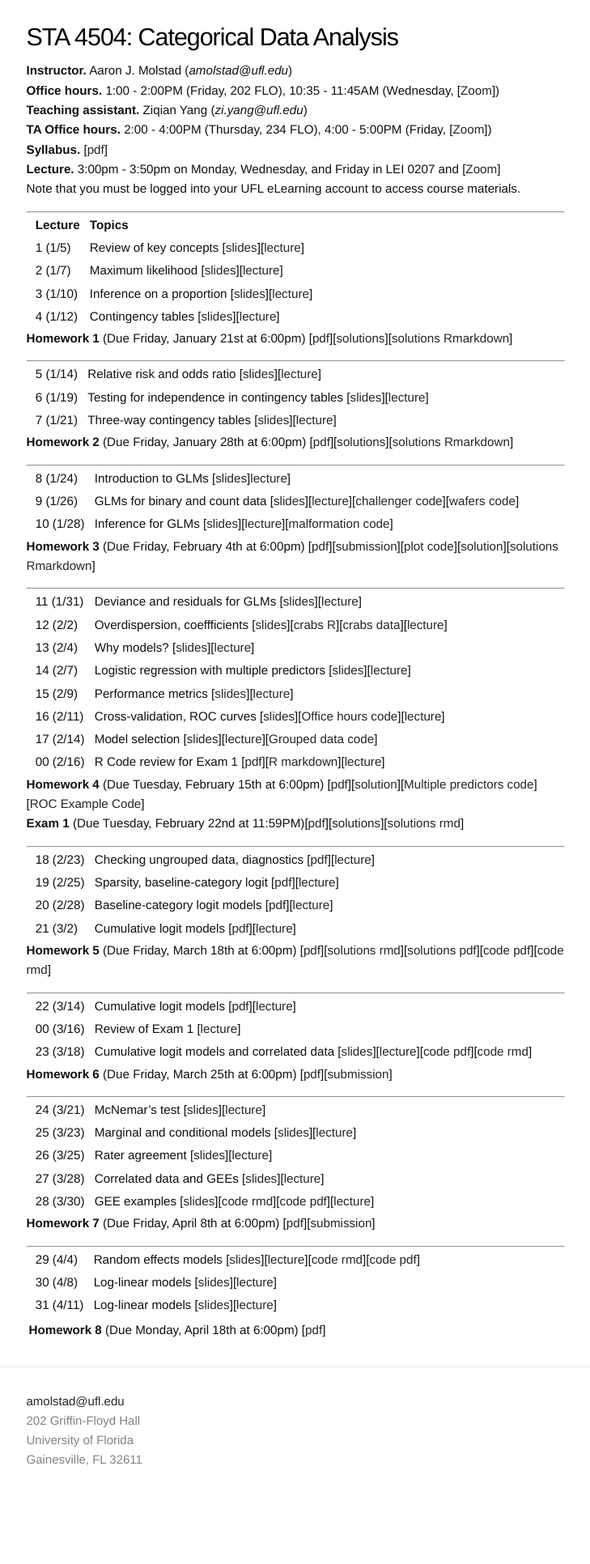
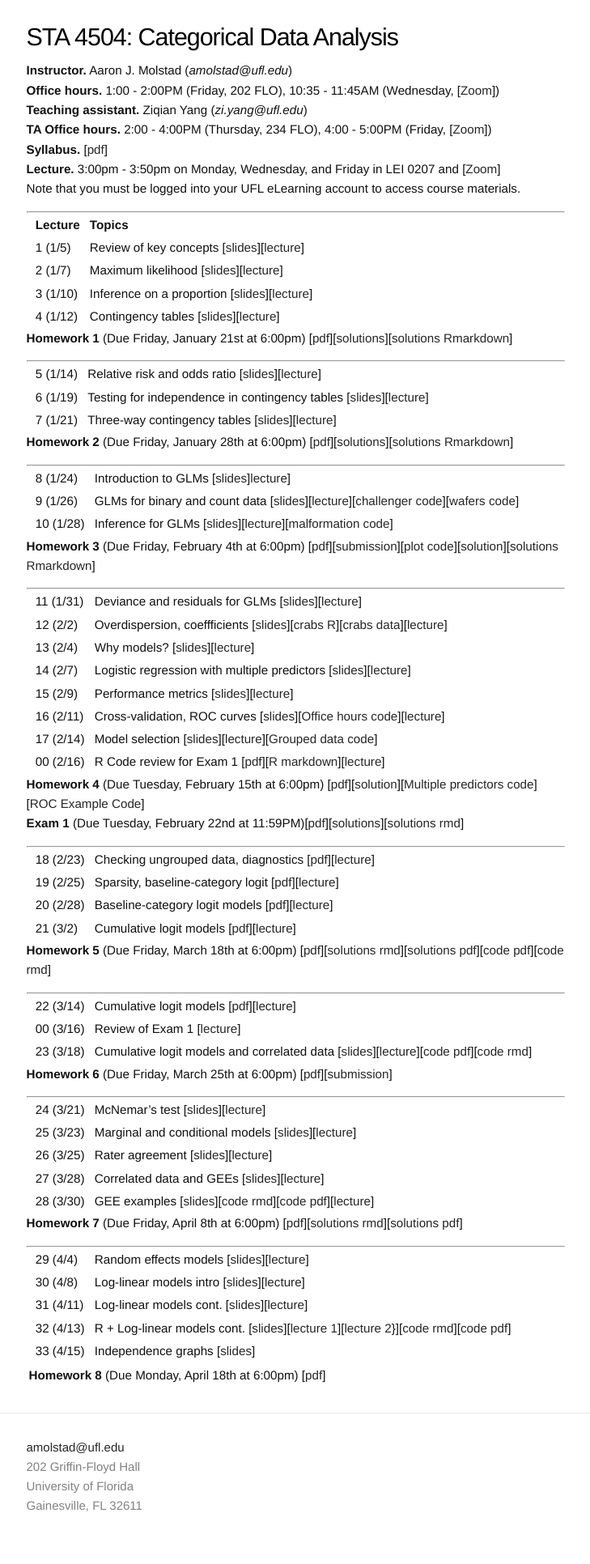
Before and after one commit to ajmolstad/ajmolstad.github.io, a Jekyll site: the page built from S22_STA4504.md, in a window 1280 px wide. Shown: the whole page at 81% size, without its empty margins (275-1004 px from the left). Built offline with Jekyll 4.4.1, drawn with Linux system fonts in a browser that asks for light colours; before the commit the page ends 1875 px from its top, so only the background shows below that.

Commit message:
Update S22_STA4504.md

```diff
--- a/S22_STA4504.md
+++ b/S22_STA4504.md
@@ -82,15 +82,17 @@ Note that you must be logged into your UFL eLearning account to access course ma
 || 28 (3/30) || GEE examples [[slides](https://ufl.instructure.com/files/67945273/download?download_frd=1)][[code rmd](https://ufl.instructure.com/files/67945330/download?download_frd=1)][[code pdf](https://ufl.instructure.com/files/67945329/download?download_frd=1)][[lecture](https://ufl.instructure.com/courses/449490/files?preview=68089867)]||
 
 
-**Homework 7** (Due Friday, April 8th at 6:00pm) [[pdf](https://ufl.instructure.com/files/68151903/download?download_frd=1)][[submission](https://ufl.instructure.com/courses/449490/assignments/5158701)]
+**Homework 7** (Due Friday, April 8th at 6:00pm) [[pdf](https://ufl.instructure.com/files/68151903/download?download_frd=1)][[solutions rmd](https://ufl.instructure.com/files/68432394/download?download_frd=1)][[solutions pdf](https://ufl.instructure.com/files/68432393/download?download_frd=1)]
 
 
 -----------------
 
 
-|| 29 (4/4) || Random effects models [[slides](https://ufl.instructure.com/files/68089829/download?download_frd=1)][[lecture](https://ufl.instructure.com/courses/449490/files?preview=68149555)][[code rmd](https://ufl.instructure.com/files/68342852/download?download_frd=1)][[code pdf](https://ufl.instructure.com/files/68342850/download?download_frd=1)]||
-|| 30 (4/8) || Log-linear models [[slides](https://ufl.instructure.com/files/68216431/download?download_frd=1)][[lecture](https://ufl.instructure.com/courses/449490/files?preview=68282034)]||
-|| 31 (4/11) || Log-linear models [[slides](https://ufl.instructure.com/files/68282081/download?download_frd=1)][[lecture](https://ufl.instructure.com/courses/449490/files?preview=68343049)] ||
+|| 29 (4/4) || Random effects models [[slides](https://ufl.instructure.com/files/68089829/download?download_frd=1)][[lecture](https://ufl.instructure.com/courses/449490/files?preview=68149555)]||
+|| 30 (4/8) || Log-linear models intro [[slides](https://ufl.instructure.com/files/68216431/download?download_frd=1)][[lecture](https://ufl.instructure.com/courses/449490/files?preview=68282034)]||
+|| 31 (4/11) || Log-linear models cont.  [[slides](https://ufl.instructure.com/files/68282081/download?download_frd=1)][[lecture](https://ufl.instructure.com/courses/449490/files?preview=68343049)] ||
+|| 32 (4/13) || R + Log-linear models cont. [[slides](https://ufl.instructure.com/files/68282081/download?download_frd=1)][[lecture 1](https://ufl.instructure.com/courses/449490/files?preview=68348311)][[lecture 2](https://ufl.instructure.com/courses/449490/files?preview=68348420)}][[code rmd](https://ufl.instructure.com/files/68342852/download?download_frd=1)][[code pdf](https://ufl.instructure.com/files/68342850/download?download_frd=1)]||
+|| 33 (4/15) || Independence graphs [[slides](https://ufl.instructure.com/files/68432177/download?download_frd=1)] ||
 
 
 
```
